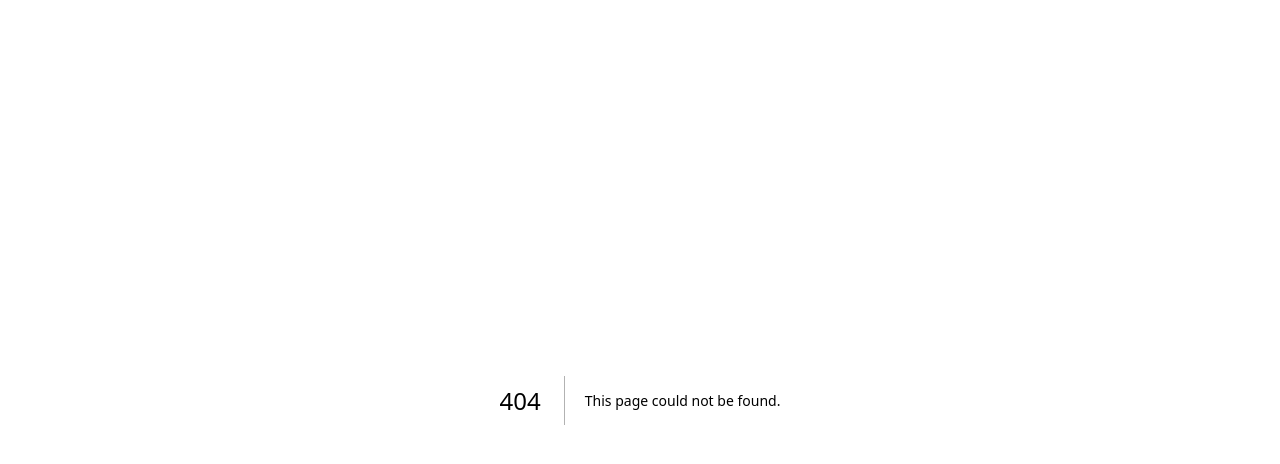
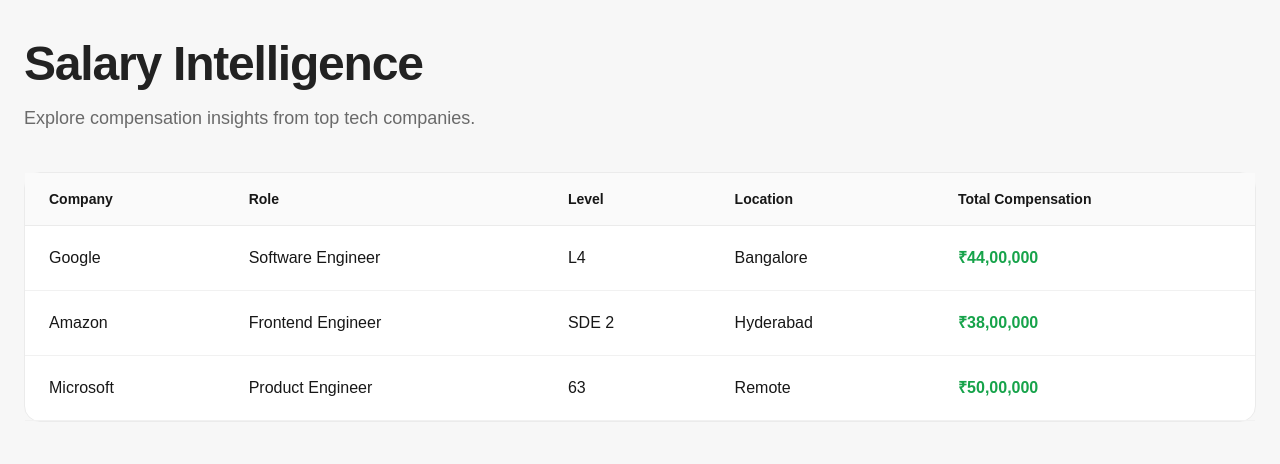
Before and after one commit to Glencode-334/talentdash-trial, a Next.js app: page /salaries in a window 1280 px wide. Before the commit this address had no page. Shown: the top 464 px of the page. Built offline with nearby package versions, Linux system fonts and the light colour scheme.

Commit message:
Setup core salary architecture and reusable UI system

```diff
--- a/app/page.tsx
+++ b/app/page.tsx
@@ -1,65 +1,21 @@
-import Image from "next/image";
+export default function HomePage() {
+  return (
+    <main className="min-h-screen bg-[#F7F7F7]">
+      <div className="mx-auto max-w-7xl px-6 py-20">
 
-export default function Home() {
-  return (
-    <div className="flex flex-col flex-1 items-center justify-center bg-zinc-50 font-sans dark:bg-black">
-      <main className="flex flex-1 w-full max-w-3xl flex-col items-center justify-between py-32 px-16 bg-white dark:bg-black sm:items-start">
-        <Image
-          className="dark:invert"
-          src="/next.svg"
-          alt="Next.js logo"
-          width={100}
-          height={20}
-          priority
-        />
-        <div className="flex flex-col items-center gap-6 text-center sm:items-start sm:text-left">
-          <h1 className="max-w-xs text-3xl font-semibold leading-10 tracking-tight text-black dark:text-zinc-50">
-            To get started, edit the page.tsx file.
-          </h1>
-          <p className="max-w-md text-lg leading-8 text-zinc-600 dark:text-zinc-400">
-            Looking for a starting point or more instructions? Head over to{" "}
-            <a
-              href="https://vercel.com/templates?framework=next.js&utm_source=create-next-app&utm_medium=appdir-template-tw&utm_campaign=create-next-app"
-              className="font-medium text-zinc-950 dark:text-zinc-50"
-            >
-              Templates
-            </a>{" "}
-            or the{" "}
-            <a
-              href="https://nextjs.org/learn?utm_source=create-next-app&utm_medium=appdir-template-tw&utm_campaign=create-next-app"
-              className="font-medium text-zinc-950 dark:text-zinc-50"
-            >
-              Learning
-            </a>{" "}
-            center.
-          </p>
-        </div>
-        <div className="flex flex-col gap-4 text-base font-medium sm:flex-row">
-          <a
-            className="flex h-12 w-full items-center justify-center gap-2 rounded-full bg-foreground px-5 text-background transition-colors hover:bg-[#383838] dark:hover:bg-[#ccc] md:w-[158px]"
-            href="https://vercel.com/new?utm_source=create-next-app&utm_medium=appdir-template-tw&utm_campaign=create-next-app"
-            target="_blank"
-            rel="noopener noreferrer"
-          >
-            <Image
-              className="dark:invert"
-              src="/vercel.svg"
-              alt="Vercel logomark"
-              width={16}
-              height={16}
-            />
-            Deploy Now
-          </a>
-          <a
-            className="flex h-12 w-full items-center justify-center rounded-full border border-solid border-black/[.08] px-5 transition-colors hover:border-transparent hover:bg-black/[.04] dark:border-white/[.145] dark:hover:bg-[#1a1a1a] md:w-[158px]"
-            href="https://nextjs.org/docs?utm_source=create-next-app&utm_medium=appdir-template-tw&utm_campaign=create-next-app"
-            target="_blank"
-            rel="noopener noreferrer"
-          >
-            Documentation
-          </a>
-        </div>
-      </main>
-    </div>
+        <h1 className="text-6xl font-bold tracking-tight text-[#222222]">
+
+          TalentDash
+
+        </h1>
+
+        <p className="mt-6 max-w-2xl text-lg text-[#6A6A6A]">
+
+          Explore salaries, companies, and workplace intelligence.
+
+        </p>
+
+      </div>
+    </main>
   );
 }
--- /dev/null
+++ b/app/salaries/page.tsx
@@ -0,0 +1,108 @@
+import { salaries } from "@/data/salaries";
+
+import { formatCurrency } from "@/lib/formatCurrency";
+
+import { Container } from "@/components/ui/Container";
+
+import { SectionHeader } from "@/components/ui/SectionHeader";
+
+import { Card } from "@/components/ui/Card";
+
+export default function SalariesPage() {
+
+  return (
+
+    <main className="min-h-screen bg-[#F7F7F7] py-10">
+
+      <Container>
+
+        <SectionHeader
+          title="Salary Intelligence"
+          description="Explore compensation insights from top tech companies."
+        />
+
+        <Card>
+
+          <div className="overflow-x-auto">
+
+            <table className="min-w-full">
+
+              <thead className="border-b border-[#EBEBEB] bg-[#FAFAFA]">
+
+                <tr>
+
+                  <th className="px-6 py-4 text-left text-sm font-semibold">
+                    Company
+                  </th>
+
+                  <th className="px-6 py-4 text-left text-sm font-semibold">
+                    Role
+                  </th>
+
+                  <th className="px-6 py-4 text-left text-sm font-semibold">
+                    Level
+                  </th>
+
+                  <th className="px-6 py-4 text-left text-sm font-semibold">
+                    Location
+                  </th>
+
+                  <th className="px-6 py-4 text-left text-sm font-semibold">
+                    Total Compensation
+                  </th>
+
+                </tr>
+
+              </thead>
+
+              <tbody>
+
+                {salaries.map((salary) => (
+
+                  <tr
+                    key={salary.id}
+                    className="border-b border-[#F1F1F1]"
+                  >
+
+                    <td className="px-6 py-5 font-medium">
+                      {salary.company}
+                    </td>
+
+                    <td className="px-6 py-5">
+                      {salary.role}
+                    </td>
+
+                    <td className="px-6 py-5">
+                      {salary.level}
+                    </td>
+
+                    <td className="px-6 py-5">
+                      {salary.location}
+                    </td>
+
+                    <td className="px-6 py-5 font-semibold text-[#16A34A]">
+
+                      {formatCurrency(
+                        salary.totalCompensation,
+                        salary.currency
+                      )}
+
+                    </td>
+
+                  </tr>
+
+                ))}
+
+              </tbody>
+
+            </table>
+
+          </div>
+
+        </Card>
+
+      </Container>
+
+    </main>
+  );
+}
--- /dev/null
+++ b/components/ui/Card.tsx
@@ -0,0 +1,17 @@
+type CardProps = {
+  children: React.ReactNode;
+};
+
+export function Card({
+  children,
+}: CardProps) {
+
+  return (
+
+    <div className="rounded-2xl border border-[#EBEBEB] bg-white">
+
+      {children}
+
+    </div>
+  );
+}
--- /dev/null
+++ b/components/ui/Container.tsx
@@ -0,0 +1,17 @@
+type ContainerProps = {
+  children: React.ReactNode;
+};
+
+export function Container({
+  children,
+}: ContainerProps) {
+
+  return (
+
+    <div className="mx-auto max-w-7xl px-6">
+
+      {children}
+
+    </div>
+  );
+}
--- /dev/null
+++ b/components/ui/SectionHeader.tsx
@@ -0,0 +1,33 @@
+type SectionHeaderProps = {
+  title: string;
+  description?: string;
+};
+
+export function SectionHeader({
+  title,
+  description,
+}: SectionHeaderProps) {
+
+  return (
+
+    <div className="mb-10">
+
+      <h1 className="text-5xl font-bold tracking-tight text-[#222222]">
+
+        {title}
+
+      </h1>
+
+      {description && (
+
+        <p className="mt-4 max-w-2xl text-lg text-[#6A6A6A]">
+
+          {description}
+
+        </p>
+
+      )}
+
+    </div>
+  );
+}
--- /dev/null
+++ b/data/salaries.ts
@@ -0,0 +1,51 @@
+import { SalaryRecord } from "@/types/salary";
+
+export const salaries: SalaryRecord[] = [
+  {
+    id: "1",
+    company: "Google",
+    companySlug: "google",
+    role: "Software Engineer",
+    level: "L4",
+    location: "Bangalore",
+    experience: "3 Years",
+    baseSalary: 3200000,
+    bonus: 400000,
+    stock: 800000,
+    totalCompensation: 4400000,
+    currency: "INR",
+    workType: "Hybrid",
+  },
+
+  {
+    id: "2",
+    company: "Amazon",
+    companySlug: "amazon",
+    role: "Frontend Engineer",
+    level: "SDE 2",
+    location: "Hyderabad",
+    experience: "4 Years",
+    baseSalary: 2800000,
+    bonus: 300000,
+    stock: 700000,
+    totalCompensation: 3800000,
+    currency: "INR",
+    workType: "Onsite",
+  },
+
+  {
+    id: "3",
+    company: "Microsoft",
+    companySlug: "microsoft",
+    role: "Product Engineer",
+    level: "63",
+    location: "Remote",
+    experience: "5 Years",
+    baseSalary: 3500000,
+    bonus: 500000,
+    stock: 1000000,
+    totalCompensation: 5000000,
+    currency: "INR",
+    workType: "Remote",
+  },
+];
--- /dev/null
+++ b/lib/formatCurrency.ts
@@ -0,0 +1,17 @@
+export function formatCurrency(
+  amount: number,
+  currency: "INR" | "USD"
+) {
+
+  return new Intl.NumberFormat(
+    currency === "INR"
+      ? "en-IN"
+      : "en-US",
+
+    {
+      style: "currency",
+      currency,
+      maximumFractionDigits: 0,
+    }
+  ).format(amount);
+}
--- a/package.json
+++ b/package.json
@@ -3,7 +3,7 @@
   "version": "0.1.0",
   "private": true,
   "scripts": {
-    "dev": "next dev",
+    "dev": "next dev --webpack",
     "build": "next build",
     "start": "next start",
     "lint": "eslint"
--- /dev/null
+++ b/types/salary.ts
@@ -0,0 +1,27 @@
+export type SalaryRecord = {
+  id: string;
+
+  company: string;
+
+  companySlug: string;
+
+  role: string;
+
+  level: string;
+
+  location: string;
+
+  experience: string;
+
+  baseSalary: number;
+
+  bonus: number;
+
+  stock: number;
+
+  totalCompensation: number;
+
+  currency: "INR" | "USD";
+
+  workType: "Remote" | "Hybrid" | "Onsite";
+};
```
